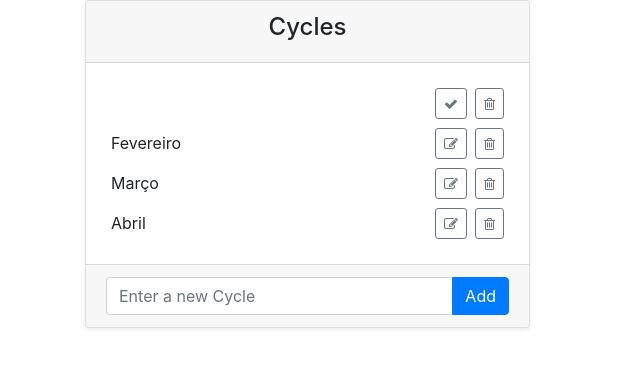
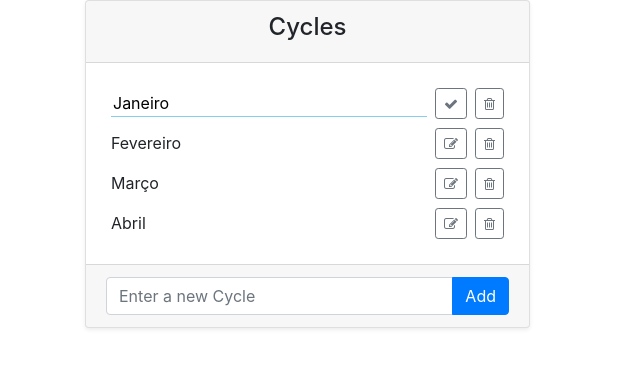
Before and after one commit to nathanaelreges/LEARNING-first-vue-project, a Vue app: page / in a window 1280 px wide. Both pictures are taken after a click on the button 451 px from the left and 103 px from the top of the page. Shown: the top 368 px of the page, without its empty margins (0-640 px from the left). Built offline with nearby package versions, Linux system fonts and the light colour scheme.

Commit message:
editting cycles names

```diff
--- a/src/components/CyclesList.vue
+++ b/src/components/CyclesList.vue
@@ -7,10 +7,9 @@
       <div class="card-body">
          <ul class="list-group list-group-flush">
             <li v-for="item in list" :key="item.id" class="list-group-item list__item">
-               <div class="list__content">
-                  <textarea v-if="editingId === item.id" rows="1"
+               <div ref="editContainer" class="list__content">
+                  <input type="text" v-model="item.name" v-if="editingId === item.id" rows="1"
                      class="list__edit-content">
-                  </textarea>
                   <span v-else >
                      {{ item.name }}
                   </span>
@@ -55,6 +54,7 @@ export default {
    data() {
       return {
          newCycleName: '',
+         editCycleName: '',
          list: [
             { name: "Janeiro", id: 1},
             { name: "Fevereiro", id: 2},
@@ -62,7 +62,8 @@ export default {
             { name: "Abril", id: 4}
          ],
          editingId: undefined,
-         lastId: 10
+         lastId: 10 ,
+         focusOn: undefined
       }
    },
    methods: {
@@ -75,9 +76,17 @@ export default {
       },
       editCycle (item) {
          this.editingId = item.id
+         const index = this.list.indexOf(item)
+         this.focusOn = index
       },
       confirmEditCycle (item) {
          this.editingId = undefined
+      },
+   },
+   updated () {
+      if(this.focusOn !== undefined) {
+         this.$refs.editContainer[this.focusOn].firstElementChild.focus()
+         this.focusOn = undefined
       }
    }
 }
@@ -91,10 +100,6 @@ export default {
    padding: 5px;
 }
 
-.btn {
-   box-shadow: none;
-
-}
 
 
 .list__item {
@@ -106,10 +111,20 @@ export default {
    flex-grow: 1;
    display: flex;;
 }
+
 .list__edit-content {
    resize: none;
    border: none;
    flex-grow: 1;
+   outline: none;
+   margin-bottom: -1px;
+   border-bottom: 1px solid black;
 }
 
+.list__edit-content:focus {
+   border-color: skyblue;
+}
+
+
+
 </style>
```
